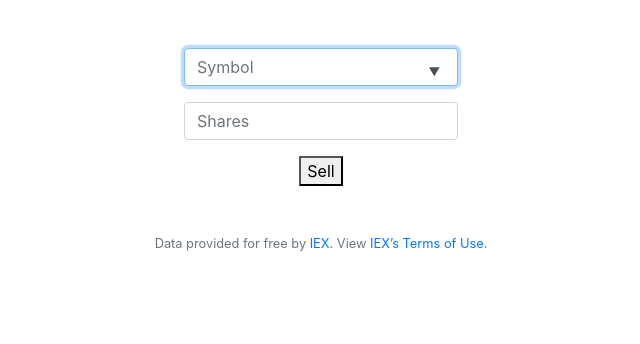
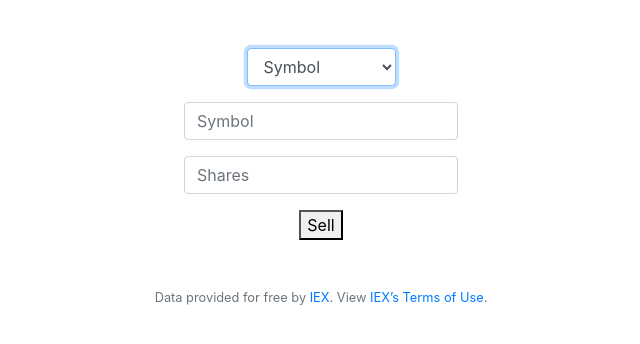
Before and after one commit to manuel20200/CS50---Finance, a Flask app: template templates/sell.html in a window 1280 px wide. Shown: the part 76-420 px from the top of the page, without its empty margins (319-959 px from the left). Run offline with Flask 2, Linux system fonts and the light colour scheme; the template is opened without the code that fills it: most values are stand-ins (such as "Sample title", 1, 10 or a date in 2020); some libraries are stand-ins or nearby versions.

Commit message:
automated commit by check50 [check50=True]

```diff
--- a/application.py
+++ b/application.py
@@ -7,7 +7,7 @@
 from werkzeug.exceptions import default_exceptions, HTTPException, InternalServerError
 from werkzeug.security import check_password_hash, generate_password_hash
 
-from helpers import apology, login_required, lookup, usd, valid_word, valid_password, valid_quantity
+from helpers import apology, login_required, lookup, usd, valid_word, valid_password, valid_quantity, valid_symbol
 
 # Configure application
 app = Flask(__name__)
@@ -257,6 +257,11 @@
         # Get values from form request
         symbol = request.form.get("symbol")
         quantity_sell_aux = request.form.get("shares")
+
+        #Check valid symbol
+        if valid_symbol(symbol) != 0:
+            return apology("Invalid symbol")
+
         #Check if quantity is a valid number
         if valid_quantity(quantity_sell_aux) != 0:
             return apology("Shares quantity is an invalid number")
@@ -270,6 +275,7 @@
         if quantity_sell <= 0:
             return apology("Invalid share quantity, please text a valid number")
 
+        print(symbol)
         # Check data of actual share
         actual_share = lookup(symbol)
 
--- a/templates/sell.html
+++ b/templates/sell.html
@@ -8,8 +8,17 @@
 
     <form action="/sell" method="post">
         <div class="form-group">
-            <input list="symbol" autocomplete="off" autofocus class="form-control" name="symbol" placeholder="Symbol">
-                <datalist id="symbol">
+            <select autocomplete="off" autofocus name="symbol" id="symbol" class="form-control">
+                <option value="" disabled selected>Symbol</option>
+                {% for x in share_list %}
+                    <option value="{{ x.share }}">{{ x.share }}</option>
+                {% endfor %}
+            </select>
+        </div>
+
+        <div class="form-group">
+            <input list="symbol1" autocomplete="off" autofocus class="form-control" name="symbol1" placeholder="Symbol">
+                <datalist id="symbol1">
                     {% for x in share_list %}
                         <option value="{{ x.share }}">
                     {% endfor %}
```
Also changed, not shown: helpers.py (+14 -0 lines), finance.db.
